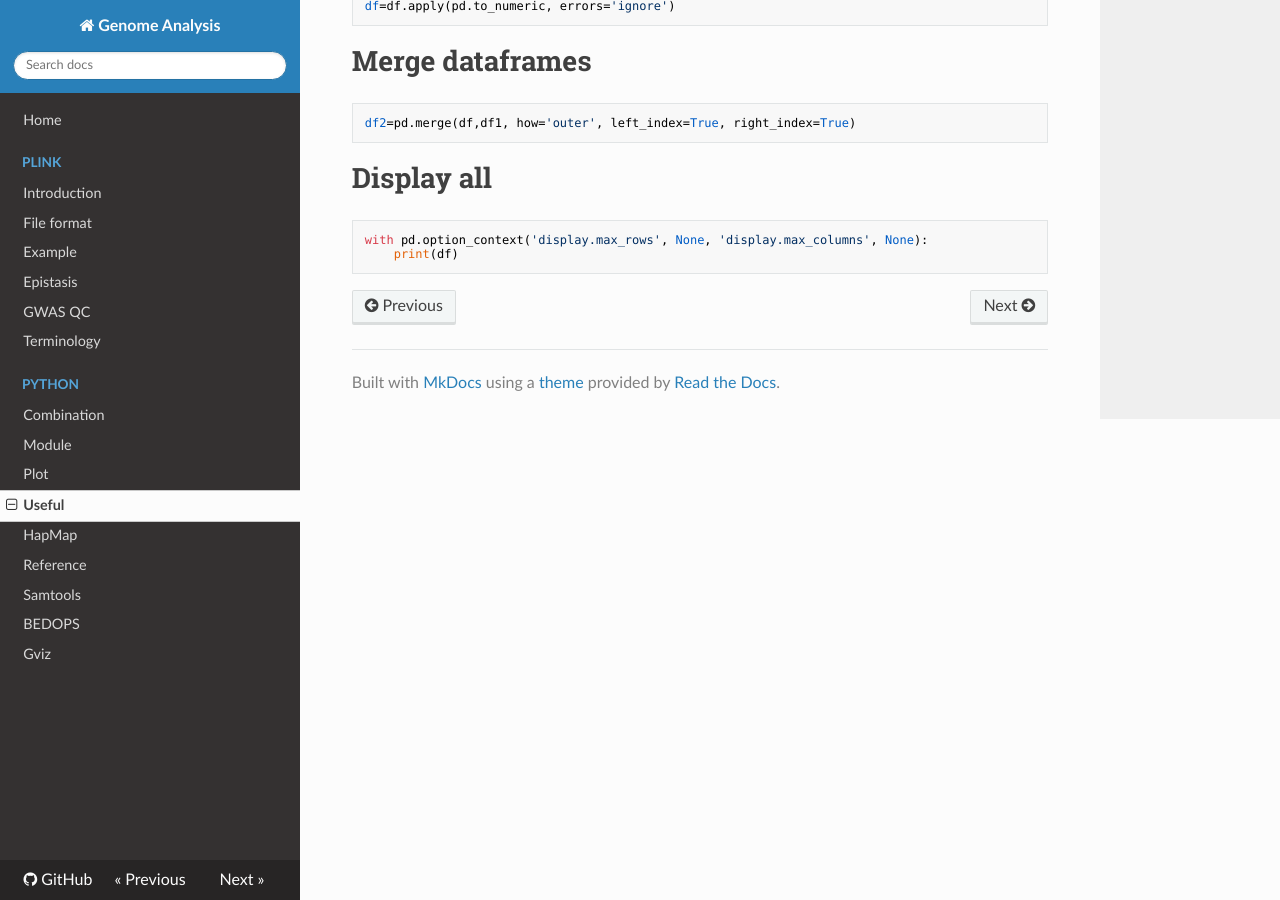
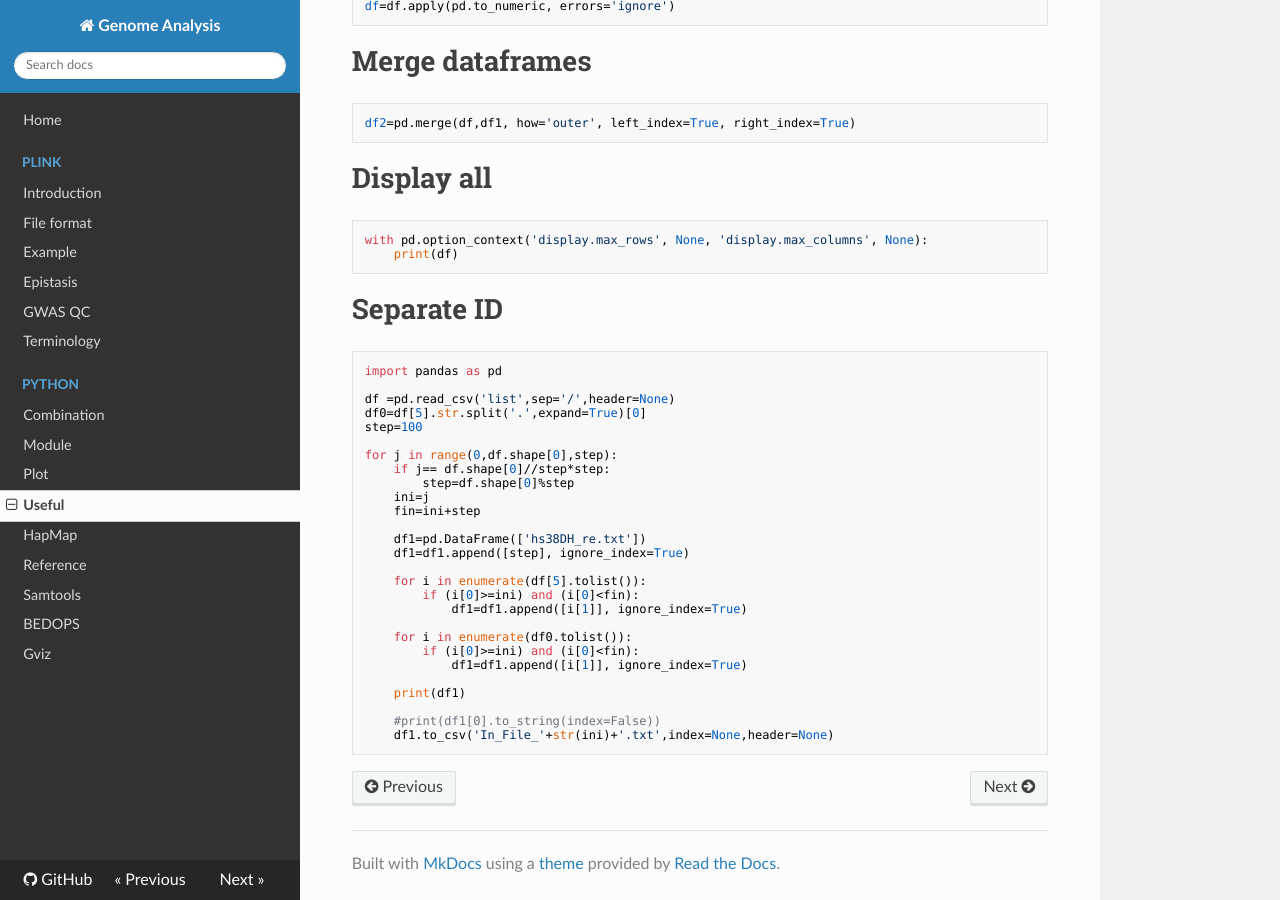
Before and after one commit to WonyoungCho/plink, an MkDocs documentation site: the page built from docs/python_useful.md, in a window 1280 px wide and 900 px high, scrolled down 2065 px. Built offline with MkDocs 1.6.1, drawn with Linux system fonts in a browser that asks for light colours; nearby versions of some CDN libraries; old or Windows-style settings are respelled for this version of MkDocs.

Commit message:
Update python_useful.md

````diff
--- a/docs/python_useful.md
+++ b/docs/python_useful.md
@@ -126,3 +126,34 @@ df2=pd.merge(df,df1, how='outer', left_index=True, right_index=True)
 with pd.option_context('display.max_rows', None, 'display.max_columns', None):
     print(df)
 ```
+
+# Separate ID
+```
+import pandas as pd
+
+df =pd.read_csv('list',sep='/',header=None)
+df0=df[5].str.split('.',expand=True)[0]
+step=100
+
+for j in range(0,df.shape[0],step):
+    if j== df.shape[0]//step*step:
+        step=df.shape[0]%step
+    ini=j
+    fin=ini+step
+
+    df1=pd.DataFrame(['hs38DH_re.txt'])
+    df1=df1.append([step], ignore_index=True)
+
+    for i in enumerate(df[5].tolist()):
+        if (i[0]>=ini) and (i[0]<fin):
+            df1=df1.append([i[1]], ignore_index=True)
+
+    for i in enumerate(df0.tolist()):
+        if (i[0]>=ini) and (i[0]<fin):
+            df1=df1.append([i[1]], ignore_index=True)
+
+    print(df1)
+
+    #print(df1[0].to_string(index=False))
+    df1.to_csv('In_File_'+str(ini)+'.txt',index=None,header=None)
+```
````
